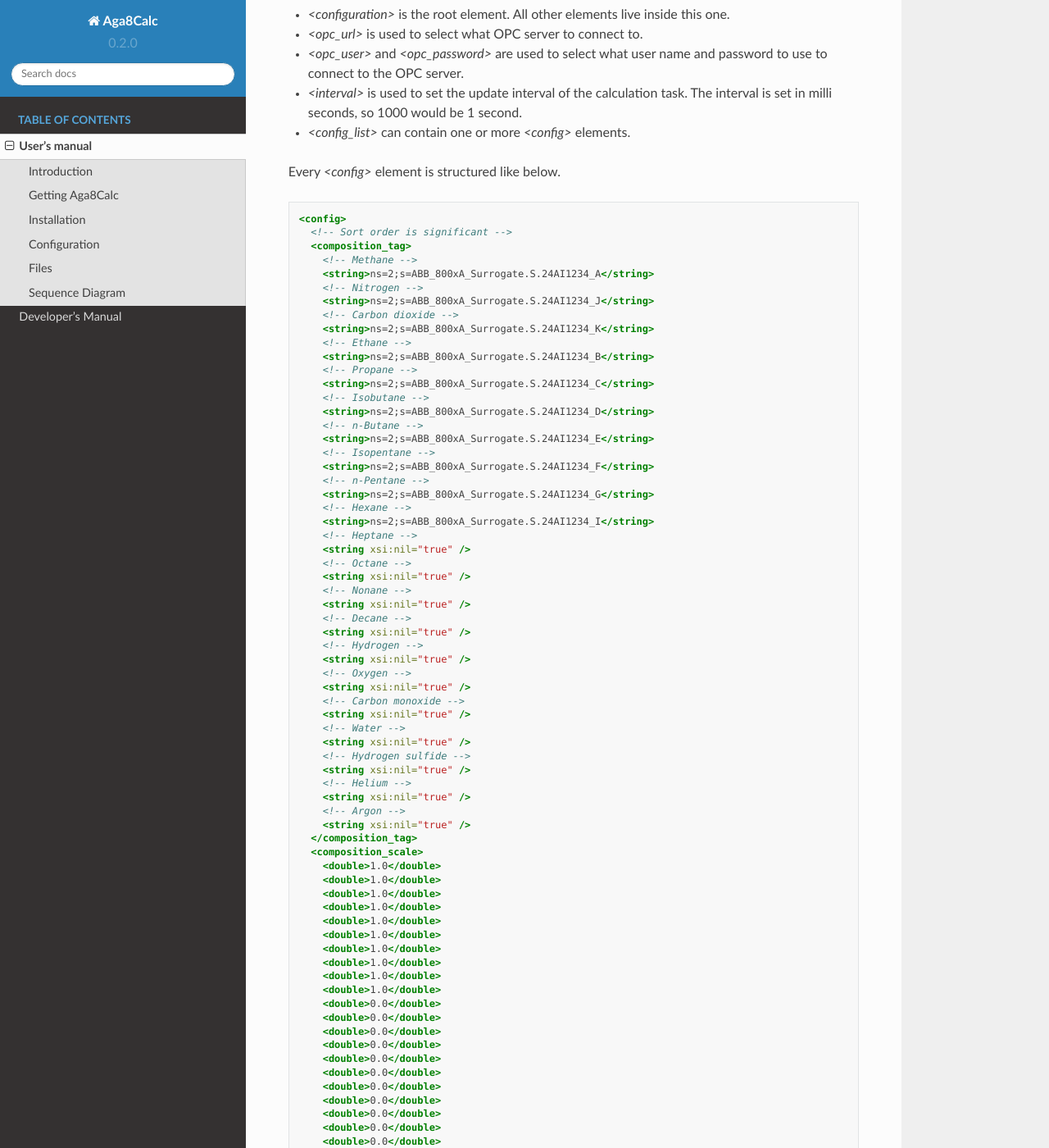
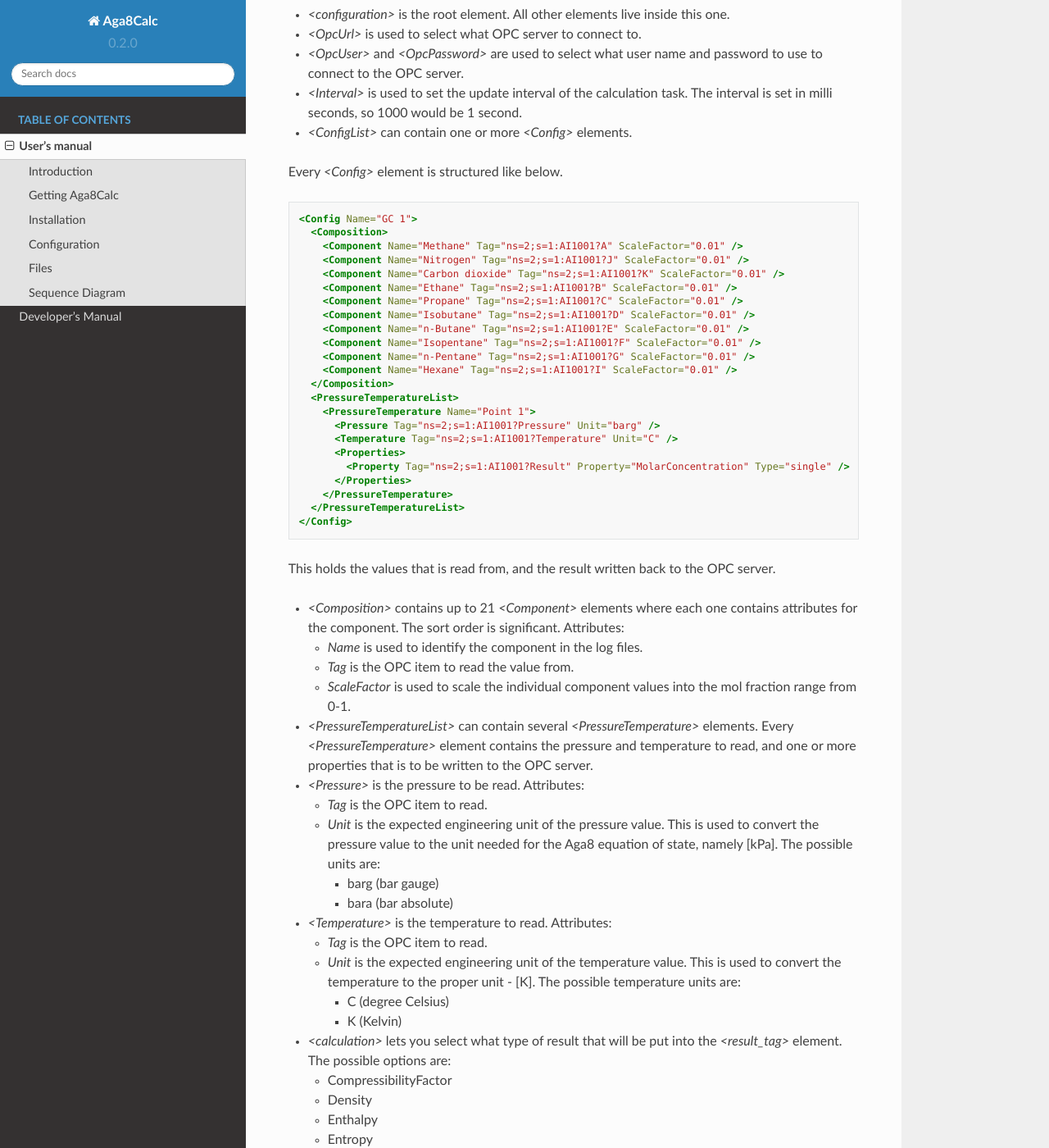
Before and after one commit to equinor/Aga8Calc, a Sphinx documentation site: the page built from docs/usermanual.rst, in a window 1280 px wide and 1400 px high, scrolled down 3030 px. Shown: the whole window at 82% size. Built offline with Sphinx 7.4.7 and the Read the Docs theme 2.0.0, drawn with Linux system fonts in a browser that asks for light colours; some of the changed text lies outside the part shown.

Commit message:
Update doc

```diff
--- a/docs/usermanual.rst
+++ b/docs/usermanual.rst
@@ -133,148 +133,98 @@ The configuration file is structured like the example below.
 
     <?xml version="1.0" encoding="utf-8"?>
     <configuration xmlns:xsi="http://www.w3.org/2001/XMLSchema-instance" xmlns:xsd="http://www.w3.org/2001/XMLSchema">
-      <opc_url>opc.tcp://lt-103009:62548/Quickstarts/DataAccessServer</opc_url>
-      <opc_user>xxx</opc_user>
-      <opc_password>xxx</opc_password>
-      <interval>1000</interval>
-      <config_list>
-        <config>
+      <OpcUrl>opc.tcp://lt-103009:62548/Quickstarts/DataAccessServer</OpcUrl>
+      <OpcUser>xxx</OpcUser>
+      <OpcPassword>xxx</OpcPassword>
+      <Interval>1000</Interval>
+      <ConfigList>
+        <Config>
         ...
-        </config>
-        <config>
+        </Config>
+        <Config>
         ...
-        </config>
-        <config>
+        </Config>
+        <Config>
         ...
-        </config>
-      </config_list>
+        </Config>
+      </ConfigList>
     </configuration>
 
 -   `<configuration>` is the root element.
     All other elements live inside this one.
 
--   `<opc_url>` is used to select what OPC server to connect to.
+-   `<OpcUrl>` is used to select what OPC server to connect to.
 
--   `<opc_user>` and `<opc_password>` are used to select what user name and password to use to connect to the OPC server.
+-   `<OpcUser>` and `<OpcPassword>` are used to select what user name and password to use to connect to the OPC server.
 
--   `<interval>` is used to set the update interval of the calculation task.
+-   `<Interval>` is used to set the update interval of the calculation task.
     The interval is set in milli seconds, so 1000 would be 1 second.
 
--   `<config_list>` can contain one or more `<config>` elements.
+-   `<ConfigList>` can contain one or more `<Config>` elements.
 
-Every `<config>` element is structured like below.
+Every `<Config>` element is structured like below.
 
 .. code-block:: xml
 
-    <config>
-      <!-- Sort order is significant -->
-      <composition_tag>
-        <!-- Methane -->
-        <string>ns=2;s=ABB_800xA_Surrogate.S.24AI1234_A</string>
-        <!-- Nitrogen -->
-        <string>ns=2;s=ABB_800xA_Surrogate.S.24AI1234_J</string>
-        <!-- Carbon dioxide -->
-        <string>ns=2;s=ABB_800xA_Surrogate.S.24AI1234_K</string>
-        <!-- Ethane -->
-        <string>ns=2;s=ABB_800xA_Surrogate.S.24AI1234_B</string>
-        <!-- Propane -->
-        <string>ns=2;s=ABB_800xA_Surrogate.S.24AI1234_C</string>
-        <!-- Isobutane -->
-        <string>ns=2;s=ABB_800xA_Surrogate.S.24AI1234_D</string>
-        <!-- n-Butane -->
-        <string>ns=2;s=ABB_800xA_Surrogate.S.24AI1234_E</string>
-        <!-- Isopentane -->
-        <string>ns=2;s=ABB_800xA_Surrogate.S.24AI1234_F</string>
-        <!-- n-Pentane -->
-        <string>ns=2;s=ABB_800xA_Surrogate.S.24AI1234_G</string>
-        <!-- Hexane -->
-        <string>ns=2;s=ABB_800xA_Surrogate.S.24AI1234_I</string>
-        <!-- Heptane -->
-        <string xsi:nil="true" />
-        <!-- Octane -->
-        <string xsi:nil="true" />
-        <!-- Nonane -->
-        <string xsi:nil="true" />
-        <!-- Decane -->
-        <string xsi:nil="true" />
-        <!-- Hydrogen -->
-        <string xsi:nil="true" />
-        <!-- Oxygen -->
-        <string xsi:nil="true" />
-        <!-- Carbon monoxide -->
-        <string xsi:nil="true" />
-        <!-- Water -->
-        <string xsi:nil="true" />
-        <!-- Hydrogen sulfide -->
-        <string xsi:nil="true" />
-        <!-- Helium -->
-        <string xsi:nil="true" />
-        <!-- Argon -->
-        <string xsi:nil="true" />
-      </composition_tag>
-      <composition_scale>
-        <double>1.0</double>
-        <double>1.0</double>
-        <double>1.0</double>
-        <double>1.0</double>
-        <double>1.0</double>
-        <double>1.0</double>
-        <double>1.0</double>
-        <double>1.0</double>
-        <double>1.0</double>
-        <double>1.0</double>
-        <double>0.0</double>
-        <double>0.0</double>
-        <double>0.0</double>
-        <double>0.0</double>
-        <double>0.0</double>
-        <double>0.0</double>
-        <double>0.0</double>
-        <double>0.0</double>
-        <double>0.0</double>
-        <double>0.0</double>
-        <double>0.0</double>
-      </composition_scale>
-      <pressure_tag>24PI1234</pressure_tag>
-      <pressure_unit>barg</pressure_unit>
-      <temperature_tag>24TI1234</temperature_tag>
-      <temperature_unit>C</temperature_unit>
-      <calculation>Density</calculation>
-      <result_tag>24DI1234</result_tag>
-    </config>
+    <Config Name="GC 1">
+      <Composition>
+        <Component Name="Methane" Tag="ns=2;s=1:AI1001?A" ScaleFactor="0.01" />
+        <Component Name="Nitrogen" Tag="ns=2;s=1:AI1001?J" ScaleFactor="0.01" />
+        <Component Name="Carbon dioxide" Tag="ns=2;s=1:AI1001?K" ScaleFactor="0.01" />
+        <Component Name="Ethane" Tag="ns=2;s=1:AI1001?B" ScaleFactor="0.01" />
+        <Component Name="Propane" Tag="ns=2;s=1:AI1001?C" ScaleFactor="0.01" />
+        <Component Name="Isobutane" Tag="ns=2;s=1:AI1001?D" ScaleFactor="0.01" />
+        <Component Name="n-Butane" Tag="ns=2;s=1:AI1001?E" ScaleFactor="0.01" />
+        <Component Name="Isopentane" Tag="ns=2;s=1:AI1001?F" ScaleFactor="0.01" />
+        <Component Name="n-Pentane" Tag="ns=2;s=1:AI1001?G" ScaleFactor="0.01" />
+        <Component Name="Hexane" Tag="ns=2;s=1:AI1001?I" ScaleFactor="0.01" />
+      </Composition>
+      <PressureTemperatureList>
+        <PressureTemperature Name="Point 1">
+          <Pressure Tag="ns=2;s=1:AI1001?Pressure" Unit="barg" />
+          <Temperature Tag="ns=2;s=1:AI1001?Temperature" Unit="C" />
+          <Properties>
+            <Property Tag="ns=2;s=1:AI1001?Result" Property="MolarConcentration" Type="single" />
+          </Properties>
+        </PressureTemperature>
+      </PressureTemperatureList>
+    </Config>
+
 
 This holds the values that is read from, and the result written back to the OPC server.
 
--   `<composition_tag>` contains several `<string>` elements where each one contains the OPC item for one gas component.
-    The sort order and number of components is significant.
-    The number of components shall be 21.
-    No more. No less.
-    21 shall be the number of components, and the number of components shall be 21.
-    It shall not be 22, nor shall it be 20.
-    23 is right out.
+-   `<Composition>` contains up to 21 `<Component>` elements where each one contains attributes for the component.
+    The sort order is significant.
+    Attributes:
 
--   `<composition_scale>` contains the exact same number of `<double>` elements that `<composition_tag>` contains.
-    These scale factors are used to scale the individual component values into the mol fraction range from 0-1.
+    - `Name` is used to identify the component in the log files.
+    - `Tag` is the OPC item to read the value from.
+    - `ScaleFactor` is used to scale the individual component values into the mol fraction range from 0-1.
 
--   `<pressure_tag>` is the OPC item for the pressure.
-    The value of this item is read from the OPC server.
+-   `<PressureTemperatureList>` can contain several `<PressureTemperature>` elements.
+    Every `<PressureTemperature>` element contains the pressure and temperature to read, and one or more properties that is to be written to the OPC server.
 
--   `<pressure_unit>` is the expected engineering unit of the pressure value.
-    This is used to convert the pressure value to the unit needed for the Aga8 equation of state, namely [kPa].
-    The possible units are:
+-   `<Pressure>` is the pressure to be read.
+    Attributes:
 
-    - barg (bar gauge)
-    - bara (bar absolute)
+    - `Tag` is the OPC item to read.
+    - `Unit` is the expected engineering unit of the pressure value.
+      This is used to convert the pressure value to the unit needed for the Aga8 equation of state, namely [kPa].
+      The possible units are:
 
--   `<temperature_tag>` is the OPC item for the temperature.
-    The value is read from the OPC server.
+      - barg (bar gauge)
+      - bara (bar absolute)
 
--   `<temperature_unit>` is the expected engineering unit of the temperature value.
-    This is used to convert the temperature to the proper unit - [K].
-    The possible temperature units are:
+-   `<Temperature>` is the temperature to read.
+    Attributes:
 
-    - C (degree Celsius)
-    - K (Kelvin)
+    - `Tag` is the OPC item to read.
+    - `Unit` is the expected engineering unit of the temperature value.
+      This is used to convert the temperature to the proper unit - [K].
+      The possible temperature units are:
+
+      - C (degree Celsius)
+      - K (Kelvin)
 
 -   `<calculation>` lets you select what type of result that will be put into the `<result_tag>` element.
     The possible options are:
```
